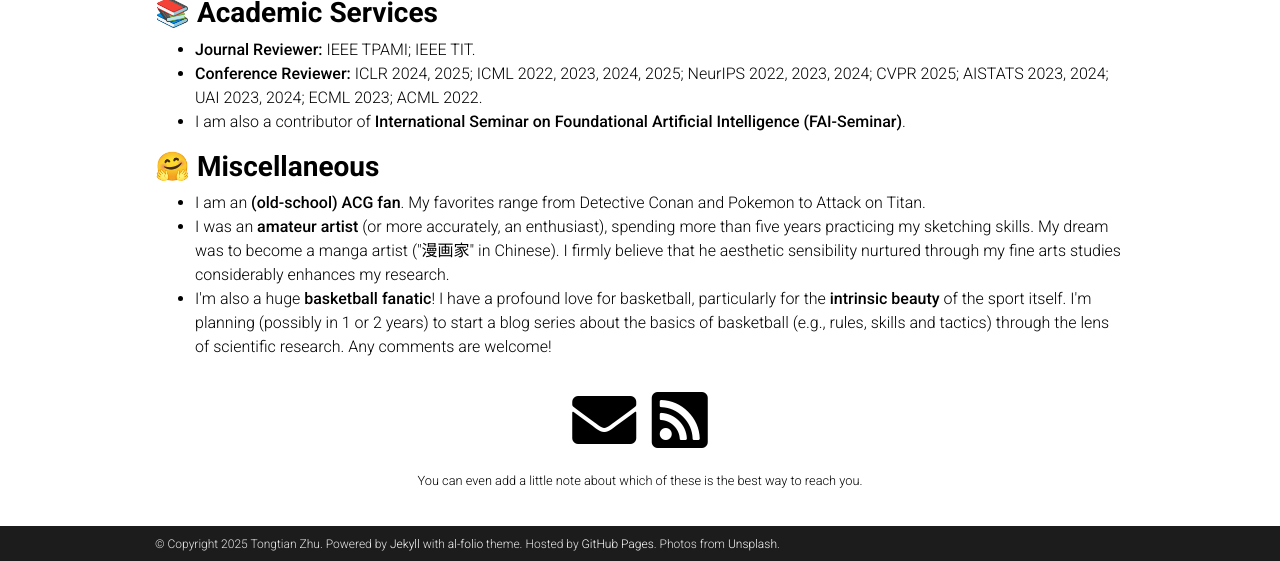
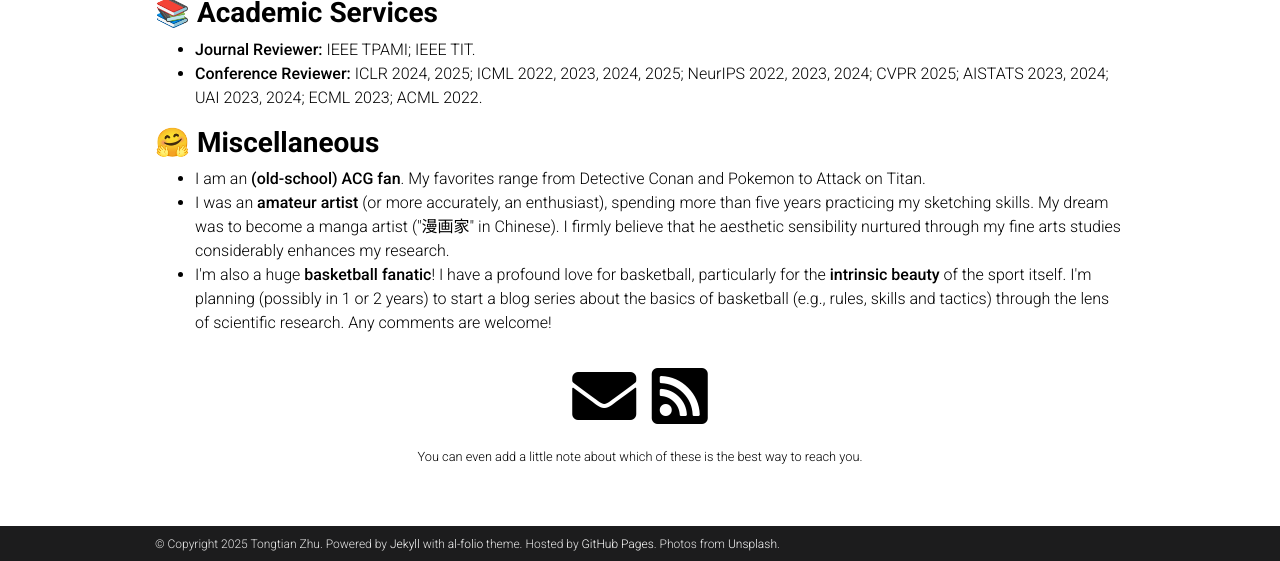
Before and after one commit to Raiden-Zhu/Raiden-Zhu.github.io, a Jekyll site: the page built from _pages/about.md, in a window 1280 px wide and 900 px high, scrolled down 1868 px, cut to the strip 339-900 px from the top of the window. Built offline with Jekyll 4.4.1, drawn with Linux system fonts in a browser that asks for light colours; full-size pictures stand in for the smaller copies a plugin makes; comment, search, counter and statistics services are not loaded; a style sheet for code colours, icons or effects is not loaded.

Commit message:
Update about.html

```diff
--- a/_layouts/about.html
+++ b/_layouts/about.html
@@ -66,7 +66,7 @@
             <ul>
                   <li><strong>Journal Reviewer:</strong> IEEE TPAMI; IEEE TIT.</li>
                   <li><strong>Conference Reviewer:</strong> ICLR 2024, 2025; ICML 2022, 2023, 2024, 2025; NeurIPS 2022, 2023, 2024; CVPR 2025; AISTATS 2023, 2024; UAI 2023, 2024; ECML 2023; ACML 2022.</li>
-                  <li>I am also a contributor of <a href="http://www.fai-seminar.ac.cn"><strong>International Seminar on Foundational Artificial Intelligence (FAI-Seminar)</strong></a>.</li>
+                  <!-- <li>I am also a contributor of <a href="http://www.fai-seminar.ac.cn"><strong>International Seminar on Foundational Artificial Intelligence (FAI-Seminar)</strong></a>.</li> -->
             </ul>
 
           <!-- Miscellaneous -->
```
